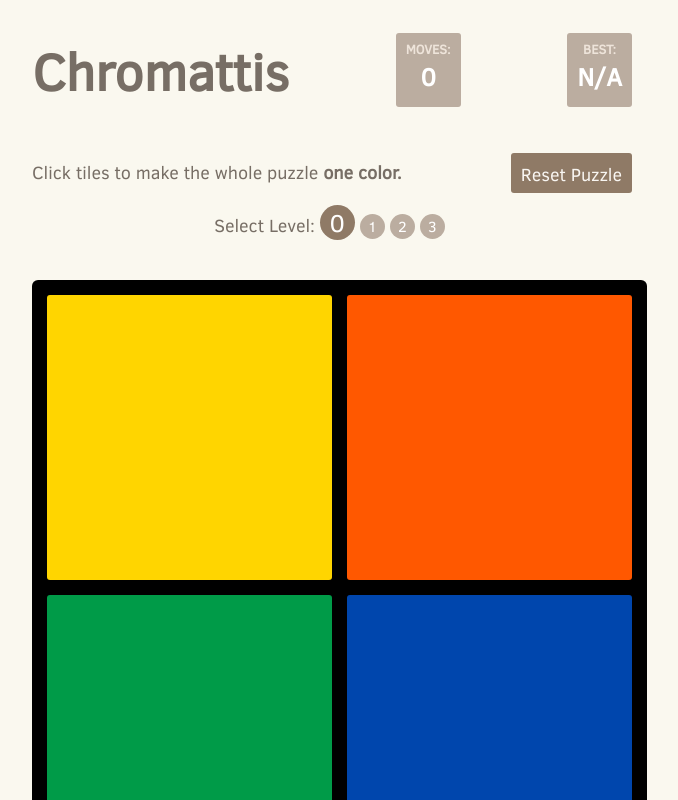
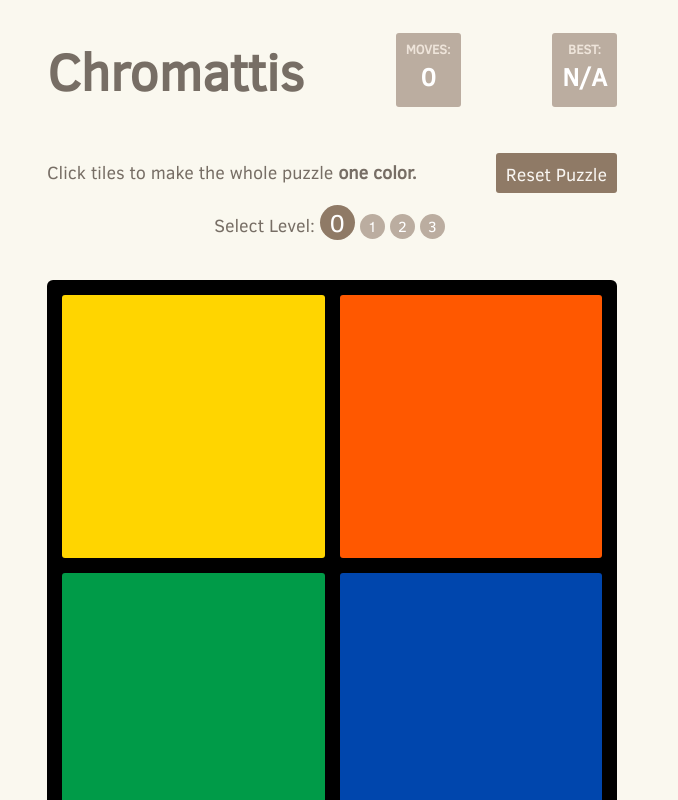
Before and after one commit to CaptainStack/chromattis, a React (Create React App) app: page / in a window 1280 px wide. Shown: the top 800 px of the page, without its empty margins (308-986 px from the left). Built offline with nearby package versions, Linux system fonts and the light colour scheme.

Commit message:
Adjust css.

```diff
--- a/src/components/Game.jsx
+++ b/src/components/Game.jsx
@@ -9,8 +9,8 @@ export const Game = ({tiles, game_in_progress, current_moves, current_level_inde
          onContextMenu={event => event.preventDefault() }
          style={{
            display: game_in_progress ? null : 'none',
-           gridTemplateColumns: `repeat(${ Math.sqrt(tiles.length) }, ${ 600 / Math.sqrt(tiles.length) - 15 }px)`,
-           gridTemplateRows: `repeat(${ Math.sqrt(tiles.length) }, ${ 600 / Math.sqrt(tiles.length) - 15 }px)`,
+           gridTemplateColumns: `repeat(${ Math.sqrt(tiles.length) }, ${ 555 / Math.sqrt(tiles.length) - 15 }px)`,
+           gridTemplateRows: `repeat(${ Math.sqrt(tiles.length) }, ${ 555 / Math.sqrt(tiles.length) - 15 }px)`,
            gridGap: '15px' }} >
       { tiles }
     </div>
--- a/src/styles/App.css
+++ b/src/styles/App.css
@@ -4,12 +4,13 @@
 
 .main-container {
   font-size: large;
-  width: 600px;
+  width: 570px;
   padding-left: 15px;
   padding-right: 15px;
   margin-left: auto;
   margin-right: auto;
   margin-bottom: 40px;
+  /* border: 1px solid black; */
 }
 
 h1 {
--- a/src/styles/Game.css
+++ b/src/styles/Game.css
@@ -6,7 +6,7 @@
   padding-bottom: 15px;
   box-sizing: content-box;
   display: grid;
-  width: 100%;
+  width: 555px;;
   margin-left: auto;
   margin-right: auto;
 }
--- a/src/styles/VictoryModal.css
+++ b/src/styles/VictoryModal.css
@@ -1,7 +1,7 @@
 .VictoryModal {
   background: #cabfb4;
-  width: 100%;
-  height: 585px;
+  width: 540px;
+  height: 540px;
   border: 15px solid black;
   display: flex;
   flex-wrap: wrap;
```
